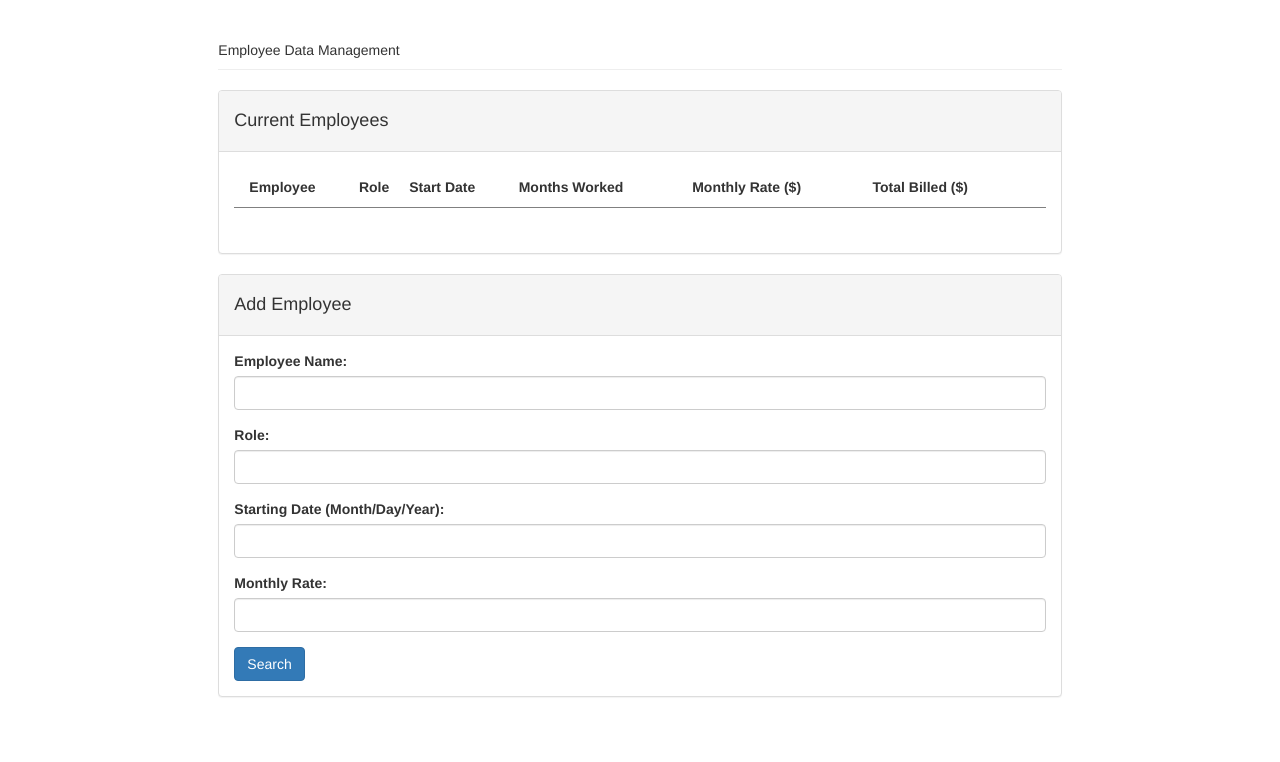
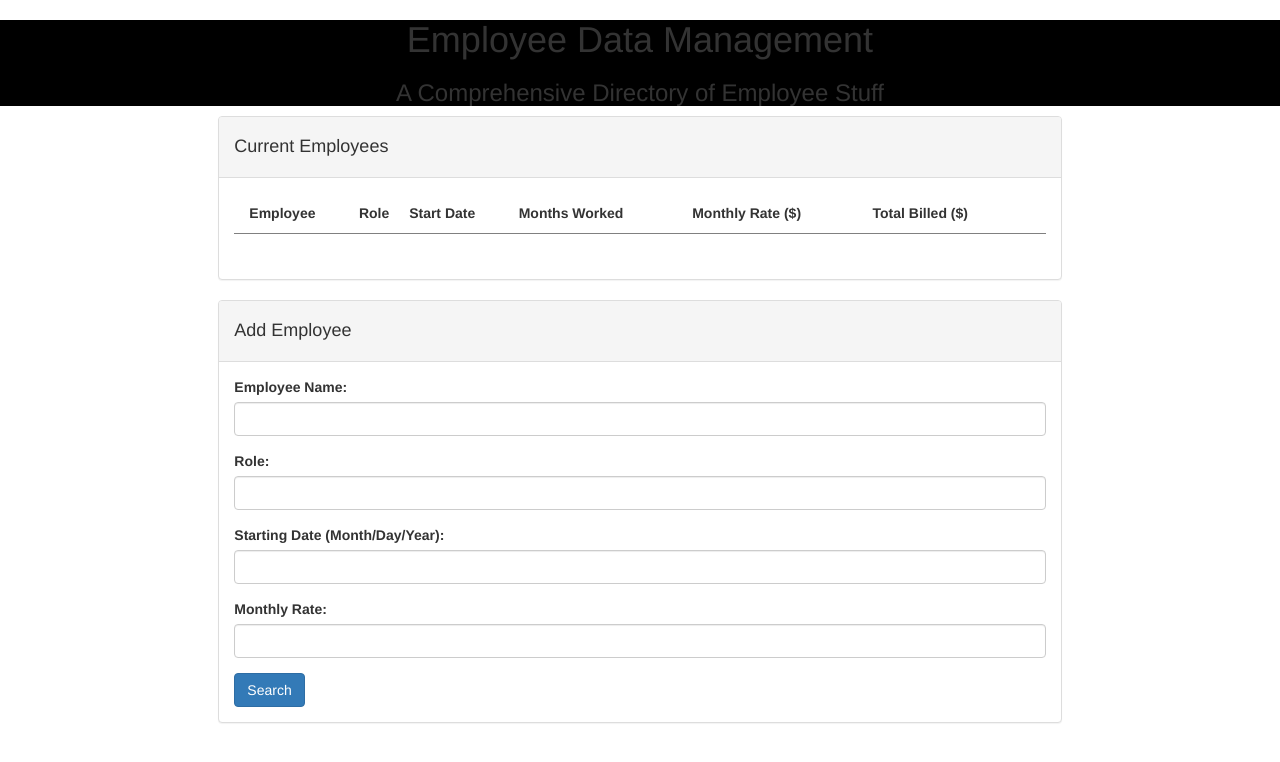
Before and after one commit to jhart25/timeSheet, a plain HTML site: page index.html in a window 1280 px wide. Drawn offline with nearby package versions, Linux system fonts and the light colour scheme.

Commit message:
added jumbotron

```diff
--- a/index.html
+++ b/index.html
@@ -9,14 +9,11 @@
 
 </head>
 <body>
+    <div class= "jumbotran big-banner text-center" style="background-color: black">
+        <h1>Employee Data Management</h1>
+        <h3>A Comprehensive Directory of Employee Stuff</h3>
+    </div>
     <div class="conteiner-fluid">
-        <div class="row">
-            <div class="col-xs-12 col-sm-12 col-md-8 col-md-offset-2 col-lg-8 col-lg-offset-2">
-                <div class="page-header">
-                     Employee Data Management</h1>
-                </div>
-            </div>
-        </div>
         <div class="row">
             <div class="col-xs-12 col-sm-12 col-md-8 col-md-offset-2 col-lg-8 col-lg-offset-2">
                 <div class="panel panel-default">
```
